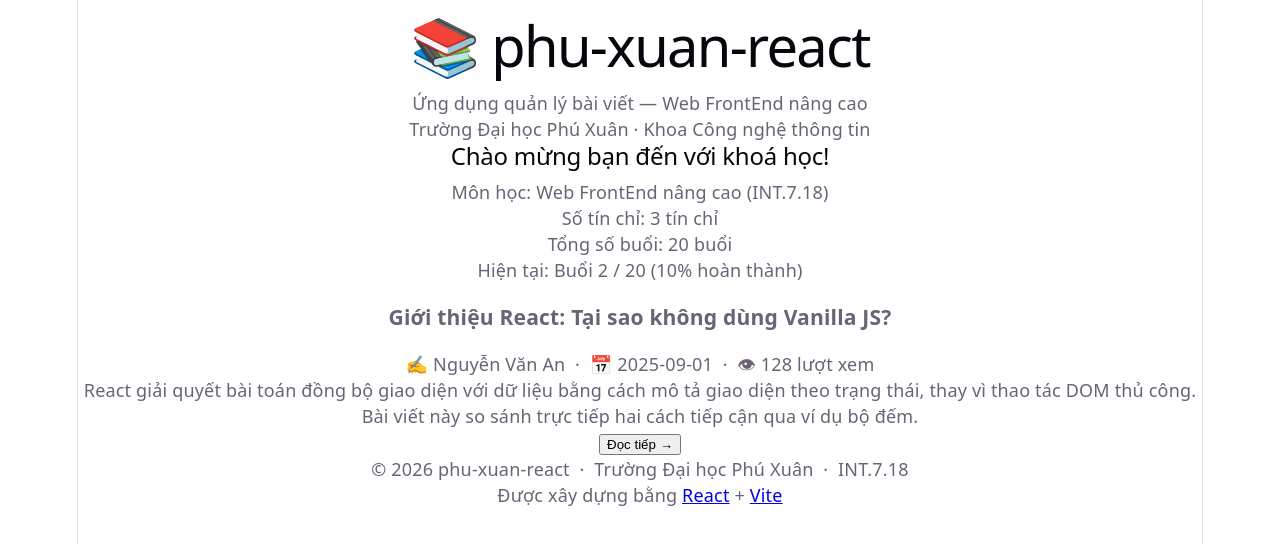
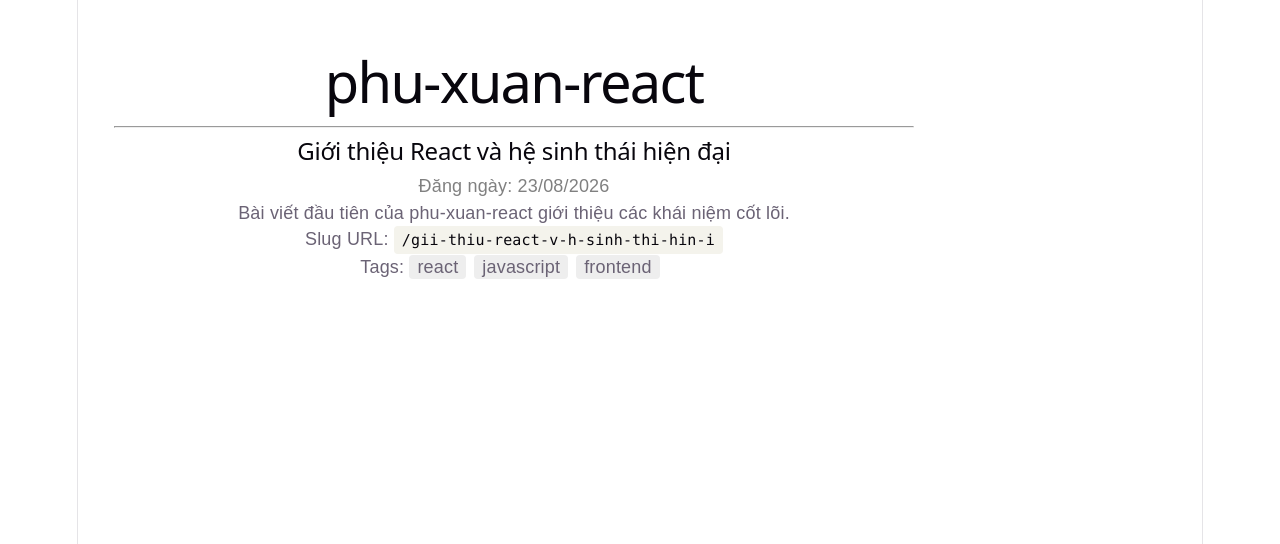
Before and after one commit to HoangSpring/phu-xuan-react, a React (Vite) app: page / in a window 1280 px wide. Shown: the top 544 px of the page. Built offline with nearby package versions, Linux system fonts and the light colour scheme.

Commit message:
feat: hoàn thành lab 3 - cấu trúc src và barrel exports

```diff
--- a/src/App.tsx
+++ b/src/App.tsx
@@ -1,26 +1,39 @@
-import Header from './components/Header'
-import WelcomeBanner from './components/WelcomeBanner'
-import PostCard from './components/PostCard'
-import Footer from './components/Footer'
+import { formatDate, toSlug } from './utils';
+import { APP_NAME } from './constants';
+import type { Post } from './types';
 
-// 1. Thêm import từ file string-utils bạn vừa copy/tạo trong src/utils/
-import { formatDate, toSlug } from './utils/string-utils'
+const samplePost: Post = {
+  id: 1,
+  title: 'Giới thiệu React và hệ sinh thái hiện đại',
+  excerpt: 'Bài viết đầu tiên của phu-xuan-react giới thiệu các khái niệm cốt lõi.',
+  content: 'Nội dung đầy đủ sẽ được tải từ API...',
+  authorId: 1,
+  publishedAt: new Date().toISOString(),
+  tags: ['react', 'javascript', 'frontend'],
+};
 
-function App() {
-  // 2. Thêm console.log để kiểm tra hàm hoạt động
-  console.log('Hôm nay:', formatDate(new Date()))
-  console.log('Slug:', toSlug('Trang chủ phu-xuan-react'))
-
+export default function App() {
   return (
-    <>
-      <Header />
-      <main>
-        <WelcomeBanner />
-        <PostCard />
-      </main>
-      <Footer />
-    </>
-  )
+    <div style={{ padding: '2rem', fontFamily: 'sans-serif', maxWidth: '800px' }}>
+      <h1>{APP_NAME}</h1>
+      <hr />
+      <article>
+        <h2>{samplePost.title}</h2>
+        <p style={{ color: 'gray' }}>
+          Đăng ngày: {formatDate(samplePost.publishedAt)}
+        </p>
+        <p>{samplePost.excerpt}</p>
+        <p>
+          Slug URL: <code>/{toSlug(samplePost.title)}</code>
+        </p>
+        <div>
+          Tags: {samplePost.tags.map(tag => (
+            <span key={tag} style={{ marginRight: 8, background: '#eee', padding: '2px 8px', borderRadius: 4 }}>
+              {tag}
+            </span>
+          ))}
+        </div>
+      </article>
+    </div>
+  );
 }
-
-export default App
--- /dev/null
+++ b/src/constants/index.ts
@@ -0,0 +1,6 @@
+export const API_BASE_URL = import.meta.env.VITE_API_BASE_URL ?? 'http://localhost:4000';
+export const POSTS_PER_PAGE = 10;
+export const CACHE_TTL = 5 * 60 * 1000;
+export const MAX_TITLE_LENGTH = 120;
+export const MAX_EXCERPT_LENGTH = 200;
+export const APP_NAME = import.meta.env.VITE_APP_TITLE ?? 'phu-xuan-react';
--- /dev/null
+++ b/src/types/index.ts
@@ -0,0 +1,28 @@
+export interface Post {
+    id: number;
+    title: string;
+    excerpt: string;
+    content: string;
+    authorId: number;
+    publishedAt: string;
+    tags: string[];
+}
+
+export interface User {
+    id: number;
+    name: string;
+    email: string;
+    avatarUrl?: string;
+}
+export type LoadingState =
+    | 'idle' // trạng thái ban đầu
+    | 'loading' // đang tải
+    | 'success' // tải thành công
+    | 'error'; // có lỗi
+
+export interface ApiResponse<T> {
+    data: T;
+    message: string
+    success: boolean;
+
+}
--- /dev/null
+++ b/src/utils/index.ts
@@ -0,0 +1,2 @@
+// Re-export tất cả từ các file trong utils/
+export * from './string-utils';
--- a/src/utils/string-utils.ts
+++ b/src/utils/string-utils.ts
@@ -1,31 +1,27 @@
-// ES MODULES: Dùng export / import
+import { MAX_TITLE_LENGTH, MAX_EXCERPT_LENGTH } from '../constants';
 
-export function formatDate(date) {
-    return date.toLocaleDateString('vi-VN', {
+export function formatDate(date: Date | string): string {
+    const d = typeof date === 'string' ? new Date(date) : date;
+    return d.toLocaleDateString('vi-VN', {
         year: 'numeric',
         month: '2-digit',
-        day: '2-digit'
+        day: '2-digit',
     });
 }
 
-export function truncate(str, maxLength = 50) {
-    if (str.length < maxLength) {
-        return str.slice(0, maxLength - 3) + '...';
-    }
-    return str;
+export function truncateTitle(str: string): string {
+    if (str.length <= MAX_TITLE_LENGTH) return str;
+    return str.slice(0, MAX_TITLE_LENGTH - 3) + '...';
 }
 
-export function toSlug(title) {
+export function truncateExcerpt(str: string): string {
+    if (str.length <= MAX_EXCERPT_LENGTH) return str;
+    return str.slice(0, MAX_EXCERPT_LENGTH - 3) + '...';
+}
+
+export function toSlug(title: string): string {
     return title
         .toLowerCase()
         .replace(/\s+/g, '-')
         .replace(/[^a-z0-9-]/g, '');
 }
-
-const StringUtils = {
-    formatDate,
-    truncate,
-    toSlug
-};
-
-export default StringUtils;
```
Also changed, not shown: 1 other file (tests, documents, lock files or other folders).
